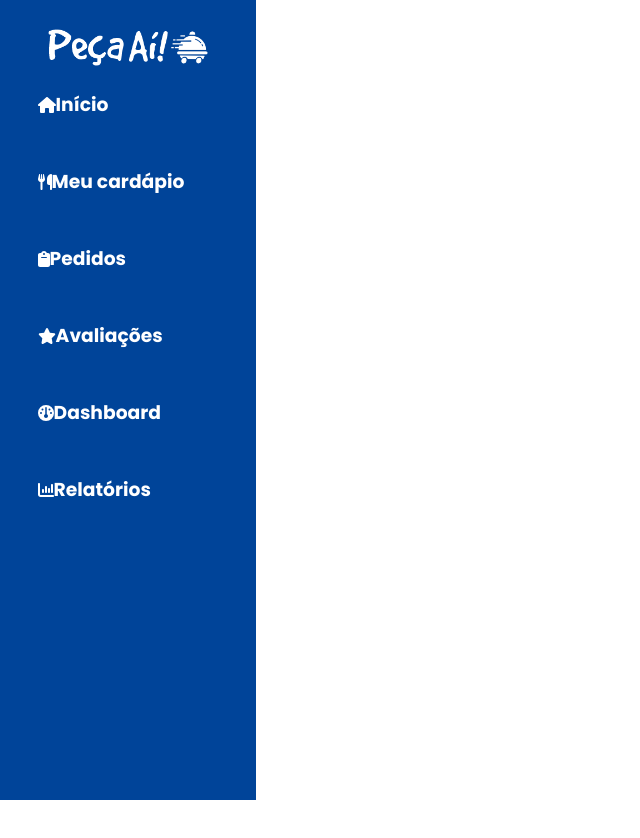
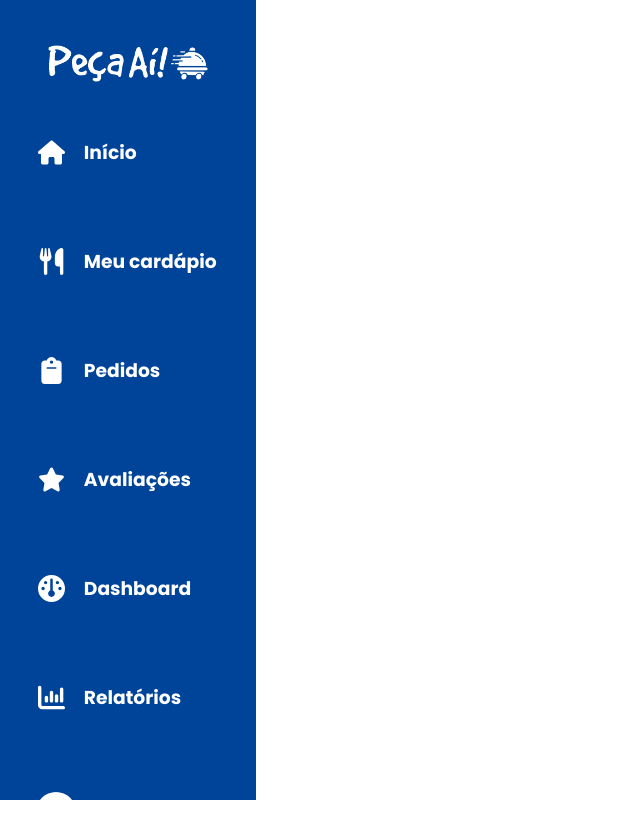
Before and after one commit to RafaelVnc/pecaai-PI, a React (Vite) app in the folder client/: page / in a window 1280 px wide. Shown: the top 838 px of the page, without its empty margins (0-640 px from the left). Before the commit the page ends 800 px from the top, so only its background shows below. Built offline with nearby package versions, Linux system fonts and the light colour scheme.

Commit message:
Finished sidebar menu

```diff
--- a/client/src/components/Sidebar.jsx
+++ b/client/src/components/Sidebar.jsx
@@ -1,8 +1,9 @@
 import React from 'react';
 import logo from "../assets/logo.png";
-import { Link } from 'react-router-dom';
+import { NavLink } from 'react-router-dom';
 import { FontAwesomeIcon } from "@fortawesome/react-fontawesome";
-import { faHouse, faUtensils, faClipboard, faStar, faGauge, faChartColumn } from '@fortawesome/free-solid-svg-icons';
+import { faHouse, faUtensils, faClipboard, faStar, faGauge, faChartColumn, faCircleUser, faRightFromBracket } from '@fortawesome/free-solid-svg-icons';
+
 
 const Sidebar = () => {
   return (
@@ -12,40 +13,68 @@ const Sidebar = () => {
           <img src={logo} alt="Logo peça aí!" className='sidebar-top__logo' />
         </div>
         <div className="sidebar__item">
-          <Link to="/" className="sidebar__text">
+          <NavLink
+            to="/inicio"
+            className={({ isActive }) => (isActive ? "sidebar__text--link active" : "sidebar__text--link")}
+          >
             <FontAwesomeIcon icon={faHouse} className='sidebar__icons' />
             <h3>Início</h3>
-          </Link>
+          </NavLink>
         </div>
         <div className="sidebar__item">
-          <Link to="/" className="sidebar__text">
+          <NavLink
+            to="/cardapio"
+            className={({ isActive }) => (isActive ? "sidebar__text--link active" : "sidebar__text--link")}
+          >
             <FontAwesomeIcon icon={faUtensils} className='sidebar__icons' />
             <h3>Meu cardápio</h3>
-          </Link>
+          </NavLink>
         </div>
         <div className="sidebar__item">
-          <Link to="/" className="sidebar__text">
+          <NavLink
+            to="/pedidos"
+            className={({ isActive }) => (isActive ? "sidebar__text--link active" : "sidebar__text--link")}
+          >
             <FontAwesomeIcon icon={faClipboard} className='sidebar__icons' />
             <h3>Pedidos</h3>
-          </Link>
+          </NavLink>
         </div>
         <div className="sidebar__item">
-          <Link to="/" className="sidebar__text">
+          <NavLink
+            to="/avaliacoes"
+            className={({ isActive }) => (isActive ? "sidebar__text--link active" : "sidebar__text--link")}
+          >
             <FontAwesomeIcon icon={faStar} className='sidebar__icons' />
             <h3>Avaliações</h3>
-          </Link>
+          </NavLink>
         </div>
         <div className="sidebar__item">
-          <Link to="/" className="sidebar__text">
+          <NavLink
+            to="/dashboard"
+            className={({ isActive }) => (isActive ? "sidebar__text--link active" : "sidebar__text--link")}
+          >
             <FontAwesomeIcon icon={faGauge} className='sidebar__icons' />
             <h3>Dashboard</h3>
-          </Link>
+          </NavLink>
         </div>
         <div className="sidebar__item">
-          <Link to="/" className="sidebar__text">
+          <NavLink
+            to="/relatorios"
+            className={({ isActive }) => (isActive ? "sidebar__text--link active" : "sidebar__text--link")}
+          >
             <FontAwesomeIcon icon={faChartColumn} className='sidebar__icons' />
             <h3>Relatórios</h3>
-          </Link>
+          </NavLink>
+        </div>
+        <div className='sidebar-end '>
+          <div>
+            <FontAwesomeIcon icon={faCircleUser} className='sidebar__icons--account' />
+            <h3 className='sidebar__text--account'>Usuário</h3>
+            <a href='/logout' className='sidebar-end__button'>
+              <FontAwesomeIcon icon={faRightFromBracket} className='sidebar__icons--logout' />
+              <h4 className='sidebar__text--logout'>Sair</h4>
+            </a>
+          </div>
         </div>
       </nav>
     </>
--- a/client/src/index.css
+++ b/client/src/index.css
@@ -34,9 +34,11 @@ body {
   flex-direction: column;
 }
 
-.sidebar__text {
-  color: var(--text-color);
+.active {
+  background-color: #03244A;
+  border-radius: 1rem;
 }
+
 
 .sidebar-top {
   display: flex;
@@ -45,15 +47,74 @@ body {
 
 .sidebar-top__logo {
   width: 10rem;
+  margin: 1rem 0rem;
 }
 
 .sidebar__item {
   display: flex;
-  margin: 1.5rem;
+}
+
+.sidebar__icons{
+  margin-right: 1.2rem;
+  height: 27px;
+  width: 27px;
+}
+
+.sidebar__icons--account{
+  margin-left: -0.1rem;
+  margin-right: 1.2rem;
+  height: 40px;
+  width: 40px;
+}
+
+.sidebar__icons--logout{
+  margin-right: 0.5rem;
+  height: 20px;
+  width: 20px;
 }
 
 .sidebar__text {
   display: flex;
   align-items: center;
+  color: var(--text-color);
+}
+
+.sidebar__text--link {
+  display: flex;
+  align-items: center;
   text-decoration: none;
+  color: var(--text-color);
+  margin: 1.25rem 0.75rem;
+  padding: 1.25rem 0.75rem;
+  transition: background-color 0.4s ease, color 0.4s ease;
+  transition: border-radius 0.1s ease, color 0.1s ease;
 }
+
+.sidebar__text--link:hover{
+  background-color: #03244A;
+  border-radius: 1rem;
+}
+
+.sidebar__text--account {
+  font-size: 1.5rem;
+}
+
+.sidebar__text--logout {
+  font-family: "Poppins", sans-serif;
+  font-size: 1rem;
+}
+
+.sidebar-end{
+  display: flex;
+  margin: 2.5rem 1.5rem;
+}
+
+.sidebar-end__button{
+  text-decoration: none;
+  color: #fff;
+  display: flex;
+}
+
+.sidebar-end__button:hover{
+  color: var(--main-color-dark);
+}
```
